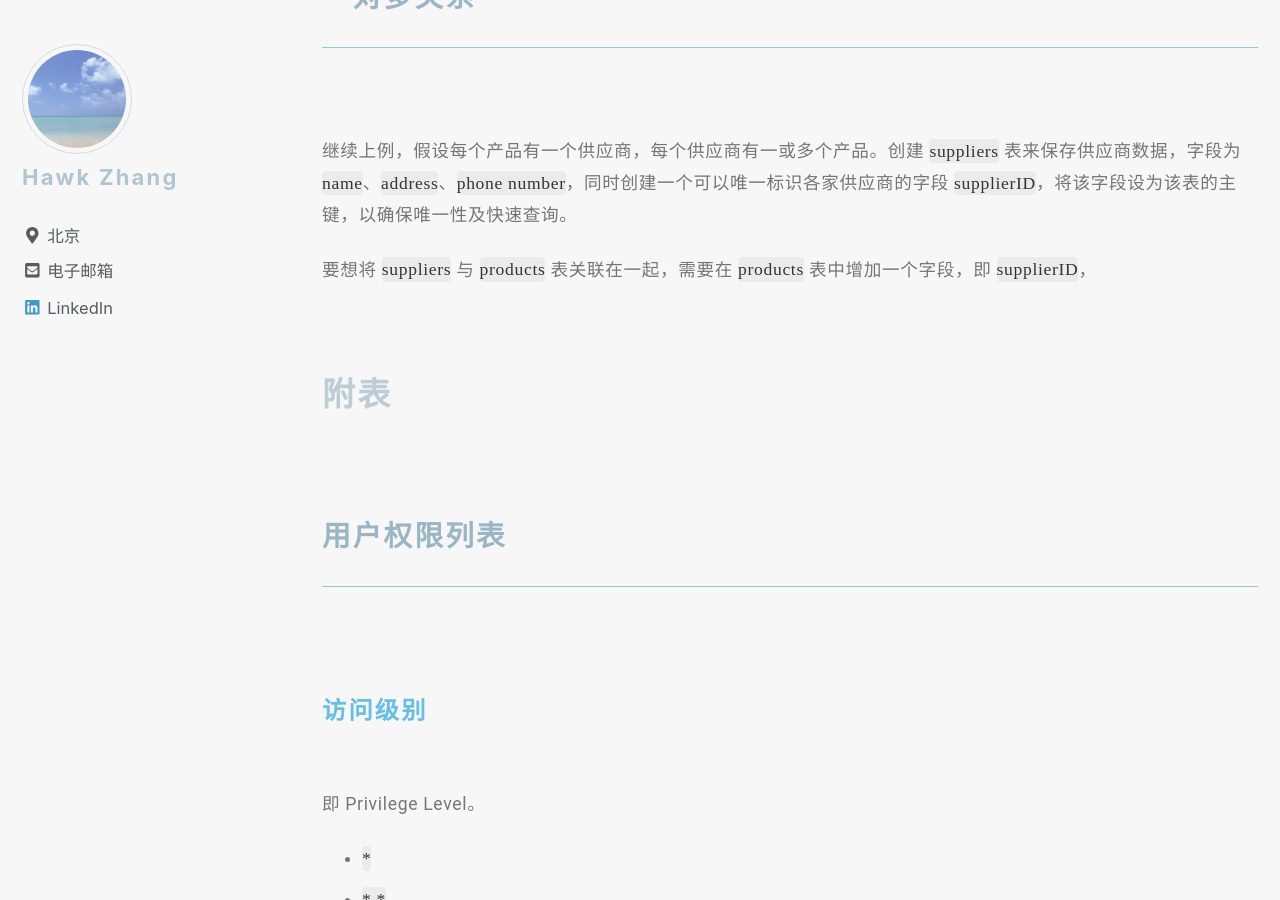
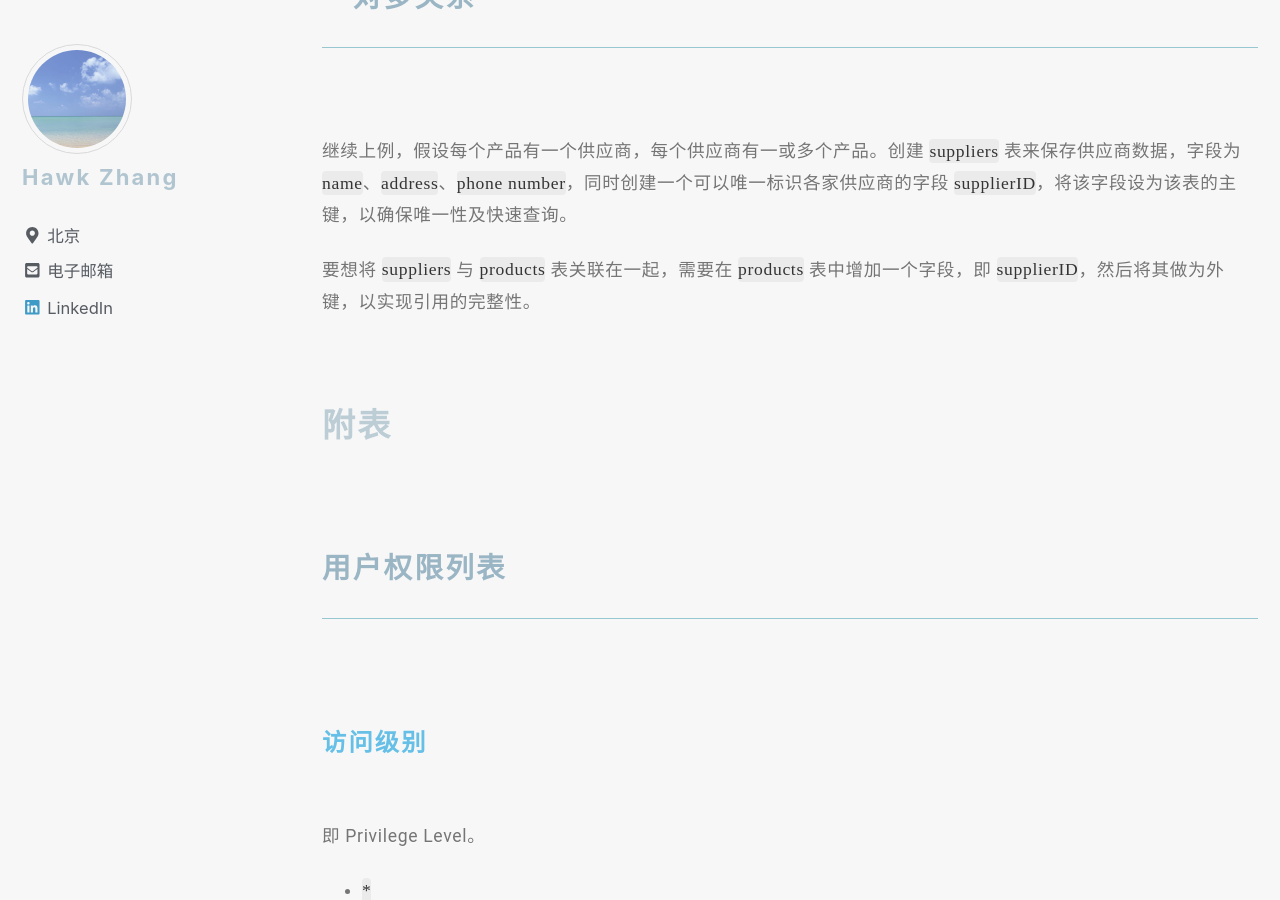
Before and after one commit to narru888/linotes_note, a Jekyll site: the page built from _posts/mysql/2016-04-02-statements.md, in a window 1280 px wide and 900 px high, scrolled down 25996 px. Built offline with Jekyll 4.4.1, drawn with Linux system fonts in a browser that asks for light colours; nearby versions of some CDN libraries; a script that is not in the unit is left out.

Commit message:
update on 2018-10-15 16:46:01 CST

```diff
--- a/_posts/mysql/2016-04-02-statements.md
+++ b/_posts/mysql/2016-04-02-statements.md
@@ -1065,7 +1065,9 @@
 
 继续上例，假设每个产品有一个供应商，每个供应商有一或多个产品。创建 `suppliers` 表来保存供应商数据，字段为 `name`、`address`、`phone number`，同时创建一个可以唯一标识各家供应商的字段 `supplierID`，将该字段设为该表的主键，以确保唯一性及快速查询。
 
-要想将 `suppliers` 与 `products` 表关联在一起，需要在 `products` 表中增加一个字段，即 `supplierID`，
+要想将 `suppliers` 与 `products` 表关联在一起，需要在 `products` 表中增加一个字段，即 `supplierID`，然后将其做为外键，以实现引用的完整性。
+
+
 
 
 
```
